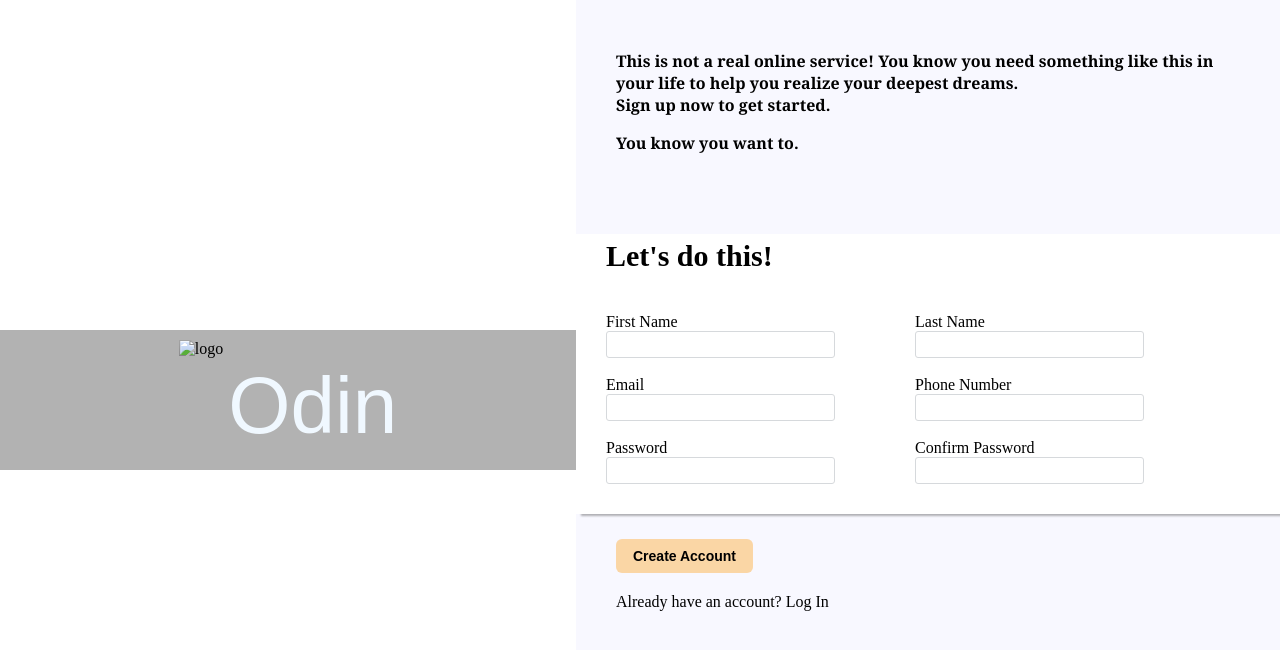
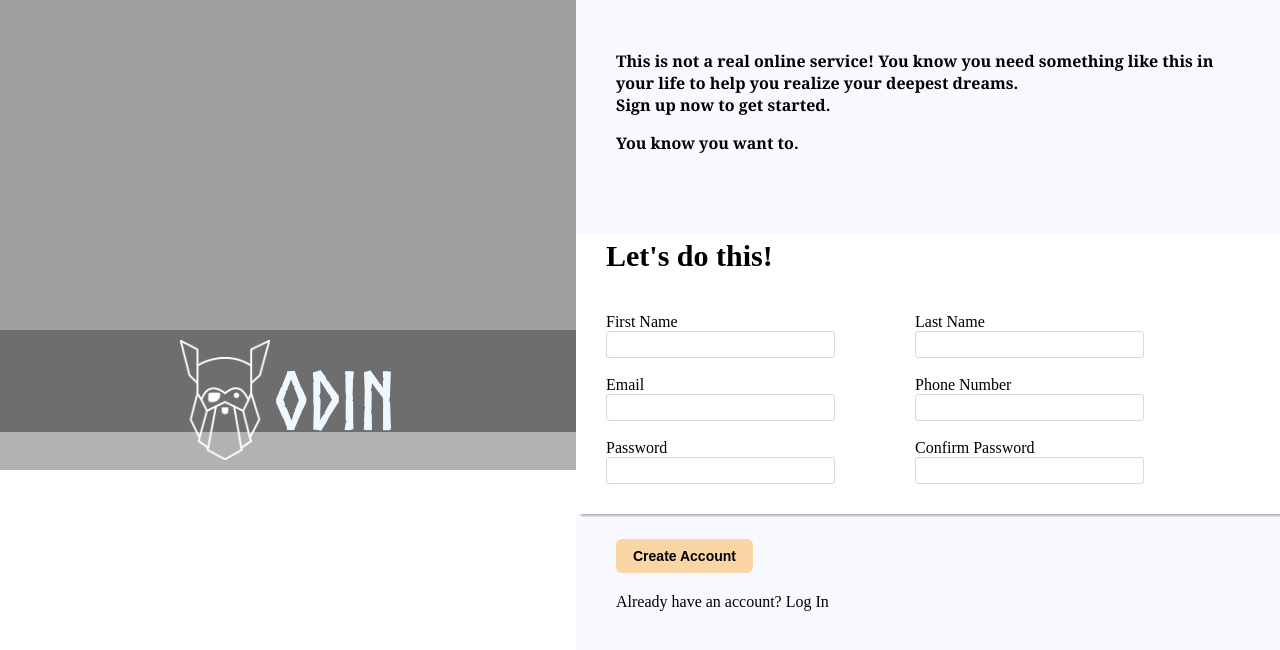
Before and after one commit to KenImade/sign-up-form, a plain HTML site: page index.html in a window 1280 px wide. Drawn offline with Linux system fonts and the light colour scheme; the site is published under a folder, as on GitHub Pages, so addresses that start at the root find nothing; files whose address does not match are found by name.

Commit message:
edited links to images

```diff
--- a/index.html
+++ b/index.html
@@ -10,7 +10,7 @@
     <body>
         <div class="left-content">
             <div class="page-logo">
-                <img src="/assets/odin-lined.png" alt="logo" id="logo-img">
+                <img src="./assets/odin-lined.png" alt="logo" id="logo-img">
                 <div id="logo-text">Odin</div>
             </div>
             <div class="bottom-content">
--- a/style.css
+++ b/style.css
@@ -6,7 +6,7 @@ body {
 
 @font-face {
     font-family: "norse-bold-webfont";
-    src: url(/assets/norse-bold-webfont.woff) format("woff");
+    src: url(./assets/norse-bold-webfont.woff) format("woff");
 }
 
 .left-content {
@@ -15,7 +15,7 @@ body {
 
     width: 45%;
     float: left;
-    background-image: url(/assets/img/bg-image.jpg);
+    background-image: url(./assets/img/bg-image.jpg);
     background-size: 100%;
     background-repeat: no-repeat;
     height: 100vh;
```
